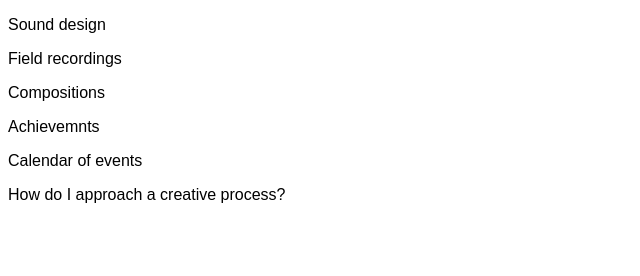
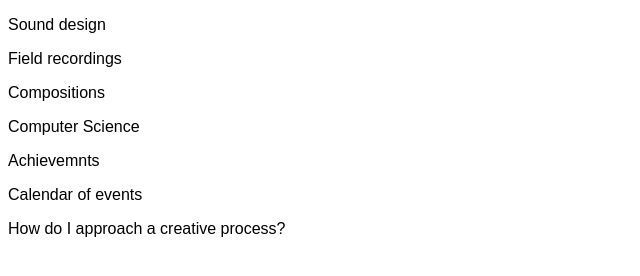
Before and after one commit to klimatwav/klimatwav.github.io, a plain HTML site: page index.html in a window 1280 px wide. Shown: the whole page, without its empty margins (0-640 px from the left). Drawn offline with Linux system fonts and the light colour scheme; a web font is replaced by a local one.

Commit message:
Update index.html

```diff
--- a/index.html
+++ b/index.html
@@ -223,6 +223,7 @@
 	<p>Sound design</p>
 	<p>Field recordings</p>
 	<p>Compositions</p>
+	<p>Computer Science</p>
 	<p>Achievemnts</p>
 	<p>Calendar of events</p>
 	<p>How do I approach a creative process?</p>
```
